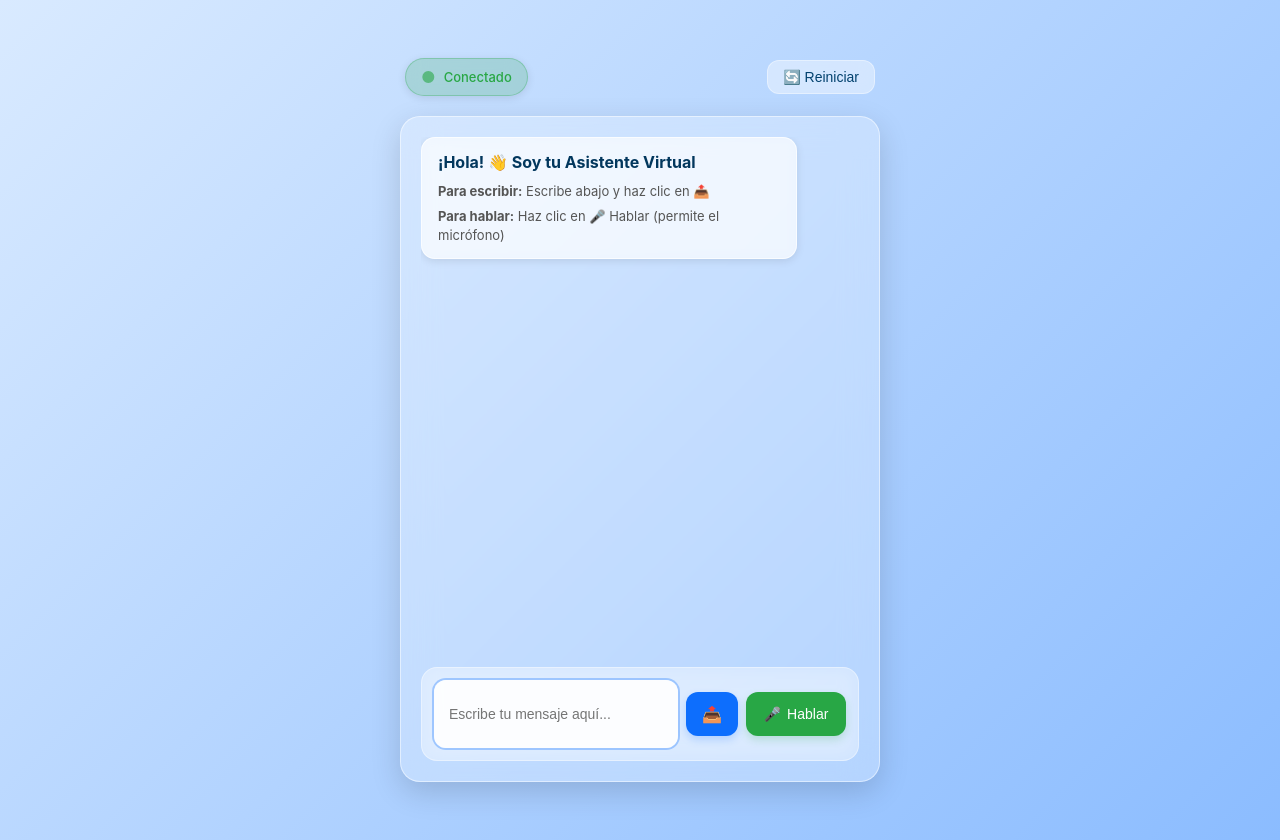
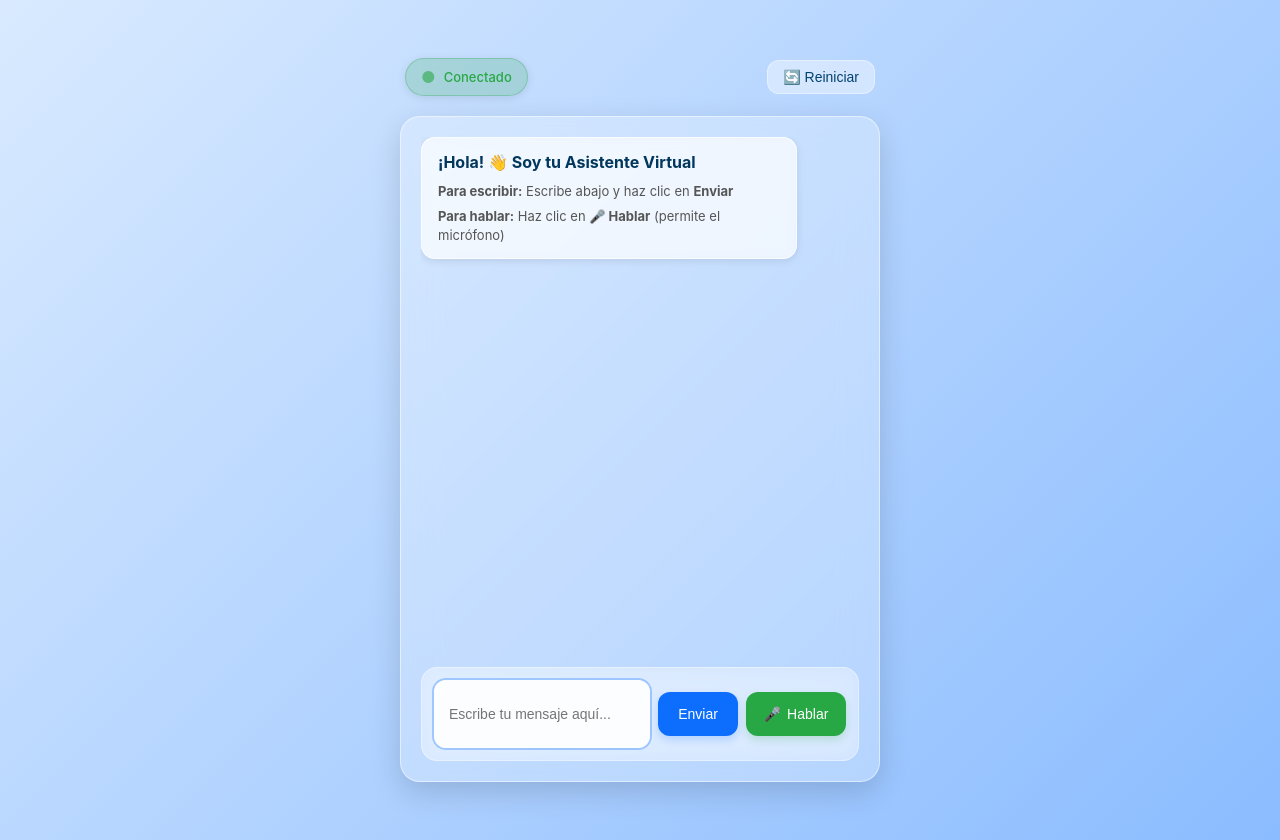
Before and after one commit to fabianmejiaa/CSF_BLUE_BOT, a plain HTML site: page index.html in a window 1280 px wide. Drawn offline with Linux system fonts and the light colour scheme.

Commit message:
Update index.html

```diff
--- a/index.html
+++ b/index.html
@@ -257,21 +257,22 @@
         cursor: not-allowed;
     }
 
-    /* BOTÓN ENVIAR - CON ICONO COMO ANTES */
+    /* BOTÓN ENVIAR - CON TEXTO "ENVIAR" */
     #sendBtn {
-        padding: 12px 16px;
+        padding: 12px 20px;
         background: #0d6efd;
         color: white;
         border: none;
         border-radius: 12px;
         cursor: pointer;
-        font-size: 16px;
+        font-size: 14px;
+        font-weight: 500;
         transition: all 0.2s;
         height: 44px;
         display: flex;
         align-items: center;
         justify-content: center;
-        min-width: 44px;
+        min-width: 80px;
         box-shadow: 0 4px 8px rgba(13, 110, 253, 0.2);
     }
 
@@ -441,7 +442,7 @@
         <!-- ÁREA DE INPUT -->
         <div id="inputBox">
             <input id="messageInput" type="text" placeholder="Escribe tu mensaje aquí..." />
-            <button id="sendBtn" title="Enviar mensaje">📤</button>
+            <button id="sendBtn" title="Enviar mensaje">Enviar</button>
             <button id="micBtn" title="Hablar con micrófono">
                 <span class="mic-icon">🎤</span>
                 <span class="mic-text">Hablar</span>
@@ -488,10 +489,10 @@ document.addEventListener('DOMContentLoaded', () => {
             <div style="text-align: left;">
                 <div style="font-size: 16px; margin-bottom: 8px;"><b>¡Hola! 👋 Soy tu Asistente Virtual</b></div>
                 <div style="font-size: 13px; color: #555; margin-bottom: 5px;">
-                    <b>Para escribir:</b> Escribe abajo y haz clic en 📤
+                    <b>Para escribir:</b> Escribe abajo y haz clic en <b>Enviar</b>
                 </div>
                 <div style="font-size: 13px; color: #555;">
-                    <b>Para hablar:</b> Haz clic en 🎤 Hablar (permite el micrófono)
+                    <b>Para hablar:</b> Haz clic en <b>🎤 Hablar</b> (permite el micrófono)
                 </div>
             </div>
         `);
@@ -795,7 +796,7 @@ async function sendMessage() {
 
     if (!message) {
         if (!escuchando) {
-            agregarMensajeBot("Escribe algo o haz clic en 🎤 para hablar.");
+            agregarMensajeBot("Escribe algo o haz clic en 🎤 Hablar.");
         }
         return;
     }
```
